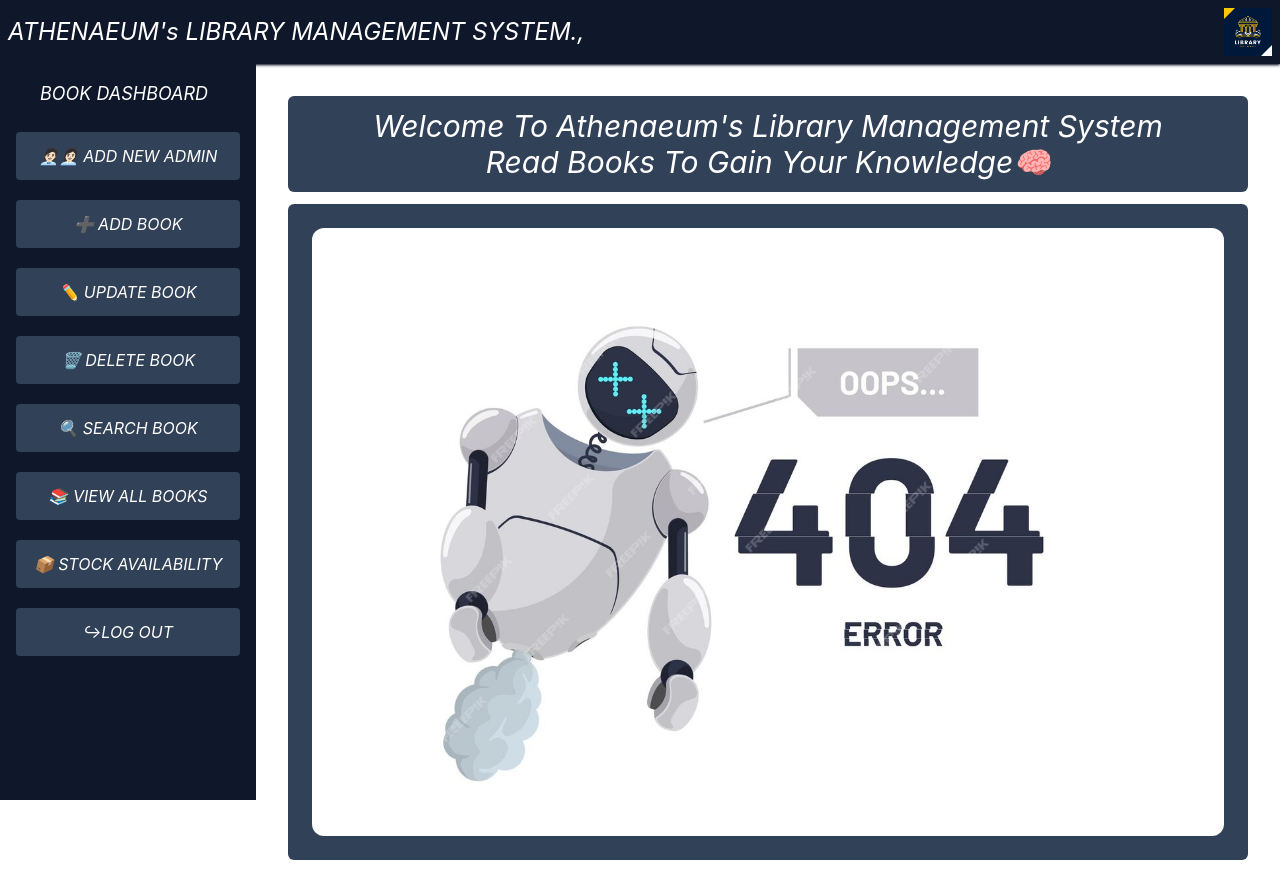
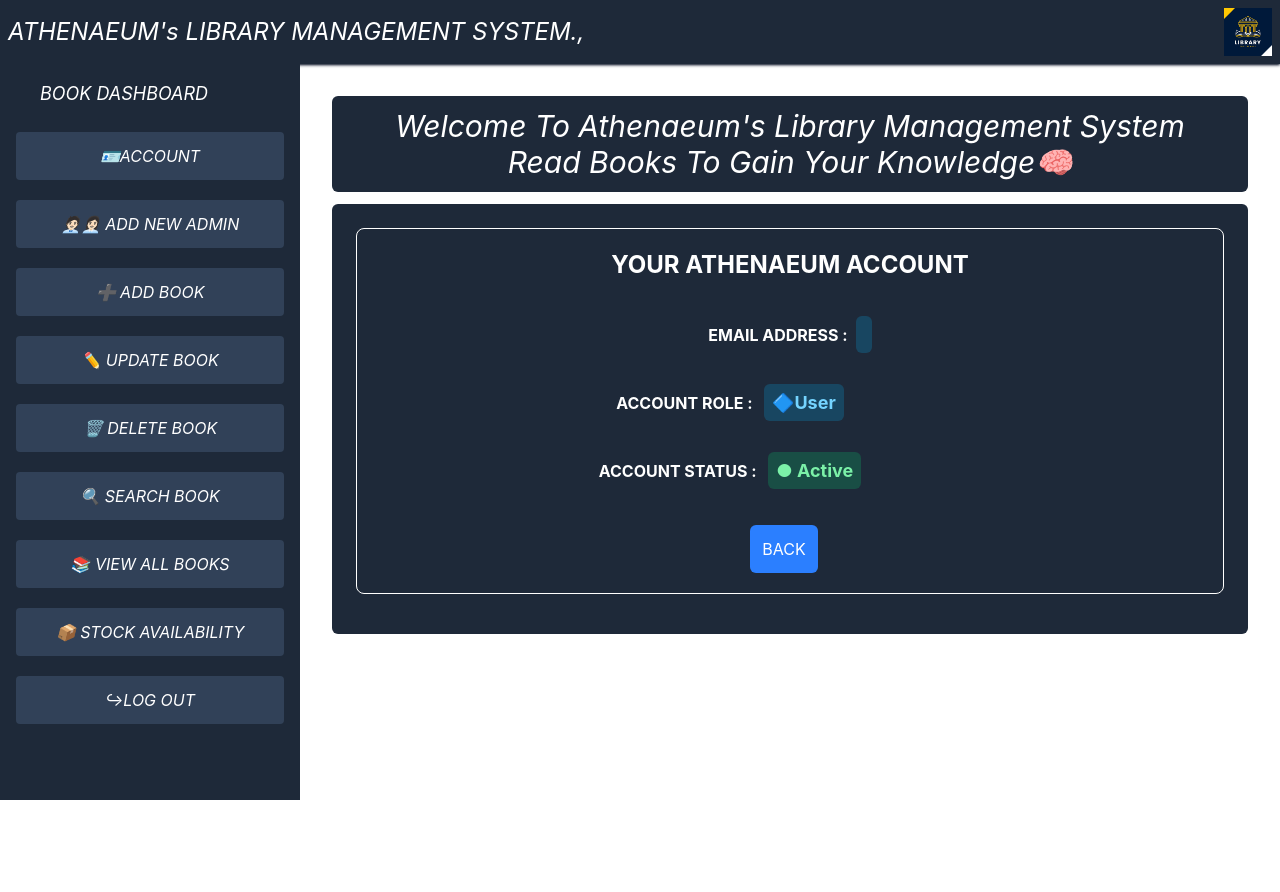
Before and after one commit to Bilal-Git554/Angular, an Angular app: page /profile in a window 1280 px wide. After the commit the page ends 800 px from the top, so only its background shows below. Built offline with nearby package versions, Linux system fonts and the light colour scheme; sample sign-in values are in the browser's storage.

Commit message:
1.Done Profile Feature

```diff
--- a/package.json
+++ b/package.json
@@ -18,6 +18,7 @@
     "@angular/platform-browser": "^21.2.0",
     "@angular/router": "^21.2.0",
     "@tailwindcss/postcss": "^4.3.3",
+    "jwt-decode": "^4.0.0",
     "postcss": "^8.5.25",
     "rxjs": "~7.8.0",
     "tailwindcss": "^4.3.3",
--- a/src/Model.ts
+++ b/src/Model.ts
@@ -67,3 +67,9 @@ export interface Admin
   admin_Email : string,
   admin_Password : string
 }
+
+export interface Jwt_Decode
+{
+  "http://schemas.xmlsoap.org/ws/2005/05/identity/claims/emailaddress": string,
+  "http://schemas.microsoft.com/ws/2008/06/identity/claims/role": string
+}
--- a/src/app/app.html
+++ b/src/app/app.html
@@ -1,4 +1,4 @@
-<div class="fixed top-0 w-full bg-slate-900 text-white flex justify-between items-center p-2 shadow-slate-900 shadow">
+<div class="fixed top-0 w-full bg-gray-800 text-white flex justify-between items-center p-2 shadow-slate-900 shadow">
 
     <h1 class="text-2xl italic">
         ATHENAEUM's LIBRARY MANAGEMENT SYSTEM.,
@@ -13,7 +13,7 @@
 
   @if(service.checkLogIn())
  {
-    <aside class="basis-64 bg-slate-900 text-white sticky top-16 h-[calc(100vh-4rem)] p-4 overflow-y-auto shrink-0">
+    <aside class="basis-75 bg-gray-800 text-white sticky top-16 h-[calc(100vh-4rem)] p-4 overflow-y-auto shrink-0">
         <h2 class="italic text-lg mb-6 ml-6">
             BOOK DASHBOARD
         </h2>
@@ -29,16 +29,17 @@
 
     <main class="flex-1 p-8">
 
-        <h1 class="text-3xl text-white italic text-center gap-2 bg-slate-700 rounded-md  p-3">
+        <h1 class="text-3xl bg-gray-800 text-white italic text-center gap-2 rounded-md  p-3">
             Welcome To Athenaeum's Library Management System <br>
             Read Books To Gain Your Knowledge🧠
         </h1>
 
-        <div class="bg-slate-700 p-6 rounded-md mt-3">
+        <div class="bg-gray-800 p-6 rounded-md mt-3">
            <div>
                 <router-outlet></router-outlet>
             </div>
         </div>
+
     </main>
 
 </div>
--- a/src/app/app.routes.ts
+++ b/src/app/app.routes.ts
@@ -13,6 +13,7 @@ import { guestGuard } from './guest-guard';
 import { ForgotPassword } from './forgot-password/forgot-password';
 import { ResetPassword } from './reset-password/reset-password';
 import { Admin_Sign_In } from './admin_sign_in/admin_sign_in';
+import { Profile } from './profile/profile';
 
 export const routes: Routes = [
     { path : '' , redirectTo : 'user_sign_in' , pathMatch : 'full' },
@@ -20,6 +21,7 @@ export const routes: Routes = [
     { path : 'forgot-password' , component : ForgotPassword },
     { path : 'reset-password' , component : ResetPassword },
     { path : 'admin_sign_in' , component : Admin_Sign_In, canActivate: [authGuard] },
+    { path : 'profile' , component : Profile, canActivate: [authGuard] },
     { path : 'add-book' , component : AddBook, canActivate: [authGuard] },
     { path : 'log-out' , component : LogOut, canActivate: [authGuard] },
     { path : 'update-book' , component : UpdateBook, canActivate: [authGuard]  },
--- a/src/app/app.ts
+++ b/src/app/app.ts
@@ -12,6 +12,7 @@ import { InvalidComponent } from './invalid-component/invalid-component';
 import { ViewAllBook } from './view-all-book/view-all-book';
 import { Admin_Sign_In } from './admin_sign_in/admin_sign_in';
 import { Service } from './Services/service';
+import { Profile } from './profile/profile';
 
 @Component({
   selector: 'app-root',
@@ -26,7 +27,8 @@ import { Service } from './Services/service';
             Buttons,
             InvalidComponent,
             ViewAllBook,
-            Admin_Sign_In
+            Admin_Sign_In,
+            Profile
           ],
   templateUrl: './app.html',
   styleUrl: './app.css'
@@ -38,6 +40,7 @@ export class App
   service = inject(Service);
 
  routes = [
+  { name: '🪪ACCOUNT', path: '/profile' },
   { name: '🧑🏻‍💼👩🏻‍💼 ADD NEW ADMIN', path: '/admin_sign_in'},
   { name: '➕ ADD BOOK', path: '/add-book' },
   { name: '✏ UPDATE BOOK', path: '/update-book' },
--- a/src/app/buttons/buttons.html
+++ b/src/app/buttons/buttons.html
@@ -1,6 +1,6 @@
 <button [routerLink]="Book_Buttons.path"
               class="bg-slate-700
-              hover:bg-slate-600
+              hover:bg-slate-500
               text-white
               italic
               mt-5
--- a/src/app/profile/profile.html
+++ b/src/app/profile/profile.html
@@ -1 +1,27 @@
-<p>profile works!</p>
+<div class="text-center text-white mb-4 border border-white rounded-lg">
+
+    <div class="text-white font-bold text-2xl mt-5">
+        <h1 class="mt-2">YOUR ATHENAEUM ACCOUNT</h1>
+    </div>
+
+
+  <div class="mt-10 font-bold">
+    <span>EMAIL ADDRESS : </span>
+    <span class="text-lg ml-2" [ngClass] = "Role === 'Admin' ? 'bg-amber-400/20  text-amber-300 rounded-md p-2' : 'bg-sky-400/20	text-sky-300 rounded-md p-2' ">{{Email}}</span>
+  </div>
+
+
+  <div class="mt-10 mr-30 font-bold">
+    <span>ACCOUNT ROLE  : </span>
+    <span class="text-lg ml-2" [ngClass] = "Role === 'Admin' ? 'bg-amber-400/20  text-amber-300 rounded-md p-2' : 'bg-sky-400/20	text-sky-300 rounded-md p-2' ">{{Role === 'Admin' ? '👑Admin' : '🔷User'}}</span>
+  </div>
+
+  <div class="mt-10 mr-30 font-bold">
+    <span>ACCOUNT STATUS : </span>
+    <span class="text-lg ml-2" [ngClass] = "Role === 'Admin' ? 'bg-green-400/20  text-green-300 rounded-md p-2' : 'bg-green-400/20	text-green-300 rounded-md p-2' ">● {{Status}}</span>
+  </div>
+
+
+    <button class="bg-blue-500 p-3 mt-10 mr-3 mb-5 text-white rounded-md hover:scale-105" (click)="back()">BACK</button>
+
+</div>
--- a/src/app/profile/profile.ts
+++ b/src/app/profile/profile.ts
@@ -1,9 +1,42 @@
 import { Component } from '@angular/core';
+import { jwtDecode } from 'jwt-decode';
+import { OnInit } from '@angular/core';
+import { Jwt_Decode } from '../../Model';
+import { NgClass } from '@angular/common';
+import { inject } from '@angular/core';
+import { Router } from '@angular/router';
+
 
 @Component({
   selector: 'app-profile',
-  imports: [],
+  imports: [NgClass],
   templateUrl: './profile.html',
   styleUrl: './profile.css',
 })
-export class Profile {}
+export class Profile implements OnInit
+{
+
+  router = inject(Router);
+
+  Email = '';
+  Role = '';
+  Status = '';
+
+  ngOnInit()
+  {
+   const Token = localStorage.getItem('Token');
+
+   if(Token)
+    {
+      const decode = jwtDecode<Jwt_Decode>(Token);
+      this.Email = decode["http://schemas.xmlsoap.org/ws/2005/05/identity/claims/emailaddress"];
+      this.Role = decode["http://schemas.microsoft.com/ws/2008/06/identity/claims/role"];
+      this.Status = "Active";
+    }
+  }
+
+  back()
+  {
+    this.router.navigate(['/add-book']);
+  }
+}
```
Also changed, not shown: 1 other file (tests, documents, lock files or other folders).
